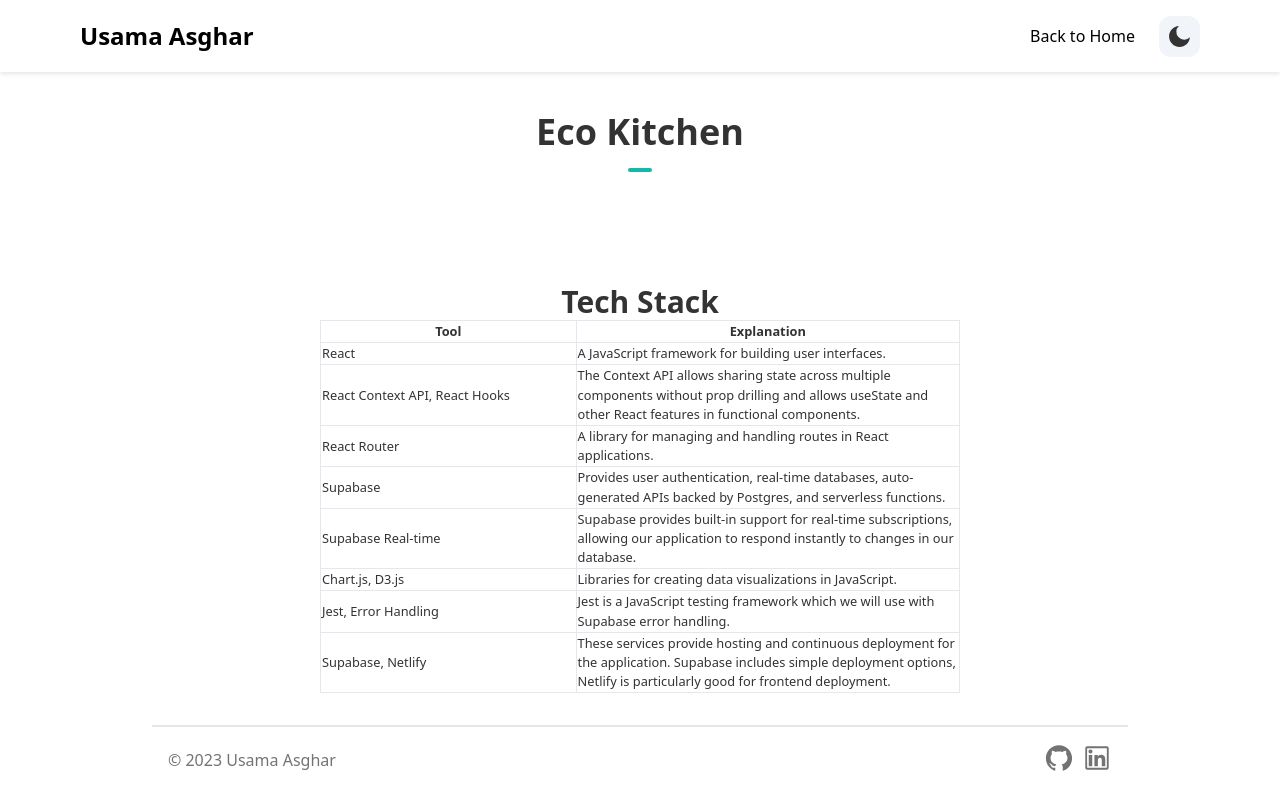
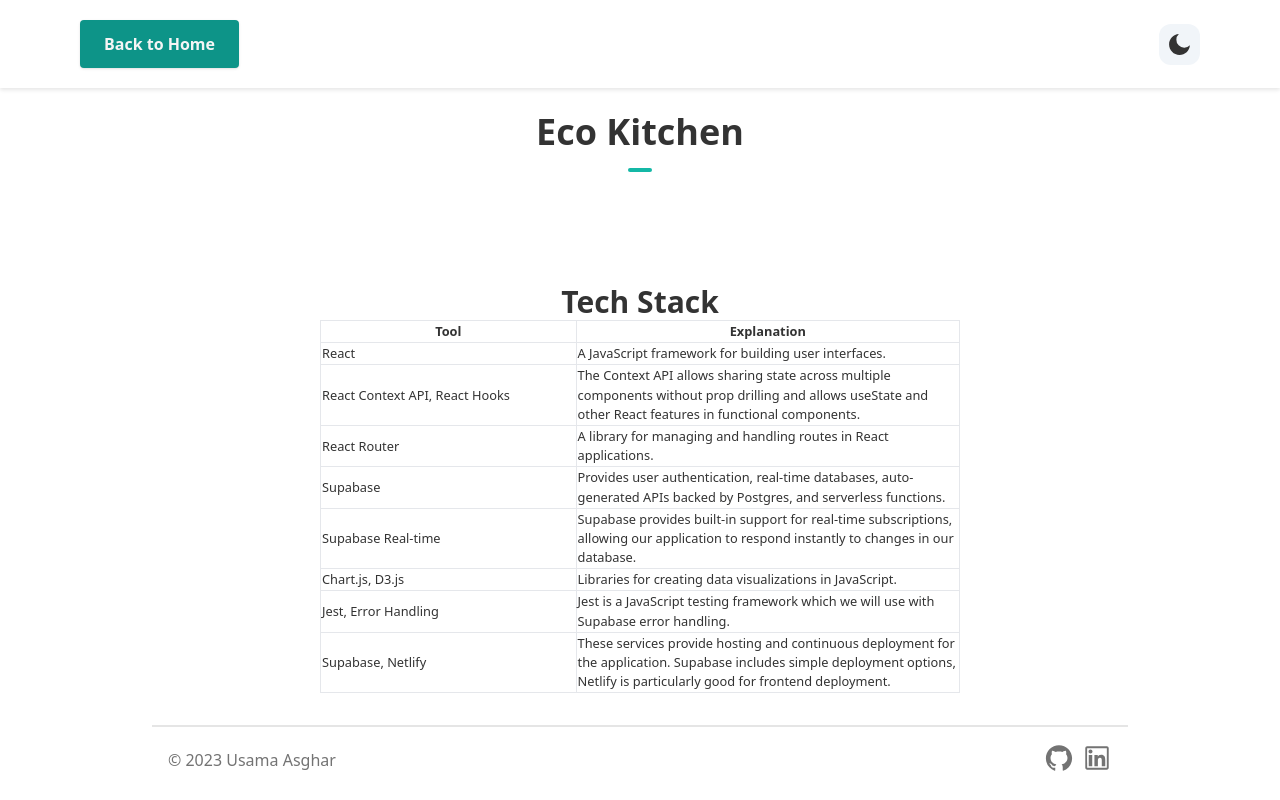
Before and after one commit to usama-asghar1/myPortfolio, a Next.js app in the folder portfolio/: page /ecokitchen in a window 1280 px wide. Built offline with nearby package versions, Linux system fonts and the light colour scheme.

Commit message:
navbarSubPage added

```diff
--- a/portfolio/src/app/ecokitchen/page.js
+++ b/portfolio/src/app/ecokitchen/page.js
@@ -1,13 +1,13 @@
 'use client'
 
-import Navbar from '../../components/navbarNext'
+import NavbarSubPage from '../../components/navbarSubPage'
 
 
 export default function Ecokitchen() {
     return (
         <>
 
-        <Navbar/>
+        <NavbarSubPage/>
         <main className="animate-fadeIn animation-delay-2">
 
         <div className="my-12 pb-12 pt-20 md:pt-16 md:pb-30">
@@ -20,7 +20,7 @@
 
       <h1 className="text-center font-bold text-3xl">Tech Stack</h1>
 
-
+      <p>
        <div className="flex flex-row justify-center">
         <div className="md:w-1/2 p-4 md:p-0 flex flex-col items-center justify-center text-[2vmax] md:text-[1vmax]">
         <table className="w-full table-fixed border">
@@ -77,8 +77,10 @@
         </tr>
       </tbody>
     </table>
+
                 </div>
                 </div>
+                </p>
 
 
 </main>
--- a/portfolio/src/components/navbarNext.js
+++ b/portfolio/src/components/navbarSubPage.js
@@ -1,7 +1,5 @@
 
 // add see through navbar using useScroll hook
-
-
 "use client"
 import { useState, useEffect } from "react";
 import NextLink from "next/link"
@@ -9,15 +7,8 @@
 import { RiMoonFill, RiSunLine } from "react-icons/ri";
 import { IoMdMenu, IoMdClose } from "react-icons/io"
 
-const NAV_ITEMS = [
-  {
-    label: "Back to Home",
-    path: "/",
-    section: "home",
-  },
-];
 
-export default function Navbar() {
+export default function NavbarSubPage() {
   const [darkMode, setDarkMode] = useState(false);
 
   useEffect(() => {
@@ -48,9 +39,7 @@
         <div>
           <div className="flex items-center justify-between py-3 md:py-5 md:block">
             <NextLink href="/">
-              <div className="container flex items-center space-x-2">
-                <h2 className={`text-2xl font-bold ${darkMode ? "text-white" : "text-black"}`}>Usama Asghar</h2>
-              </div>
+              <button className="text-neutral-100 font-semibold px-6 py-3 bg-teal-600 rounded shadow hover:bg-teal-700">Back to Home</button>
             </NextLink>
             <div className="md:hidden">
               <button
@@ -69,18 +58,7 @@
               navbar ? "block" : "hidden"
             }`} >
             <div className="items-center justify-center space-y-8 md:flex md:space-x-6 md:space-y-0">
-              {NAV_ITEMS.map((item, idx) => (
-                <NextLink
-                  key={idx}
-                  href={item.path}
 
-                  className={`block lg:inline-block ${darkMode ? "text-white" : "text-black"} hover:text-neutral-500 dark:text-neutral-100`}
-
-                  onClick={() => setNavbar(!navbar)}
-                >
-                  {item.label}
-                </NextLink>
-              ))}
               <button
                 onClick={toggleDarkMode}
                 className="bg-slate-100 p-2 rounded-xl"
```
